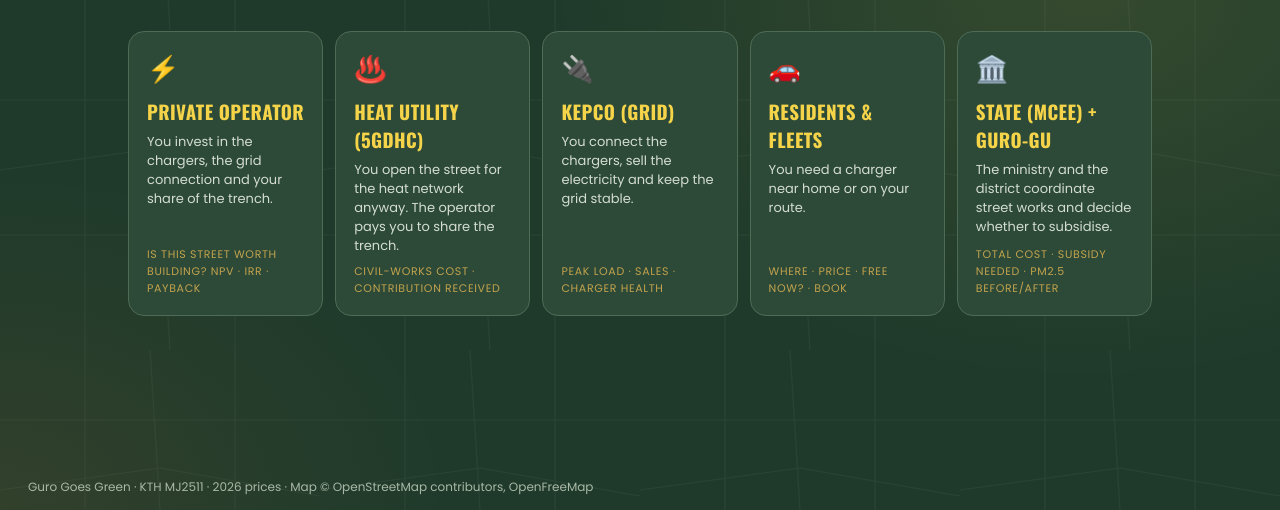
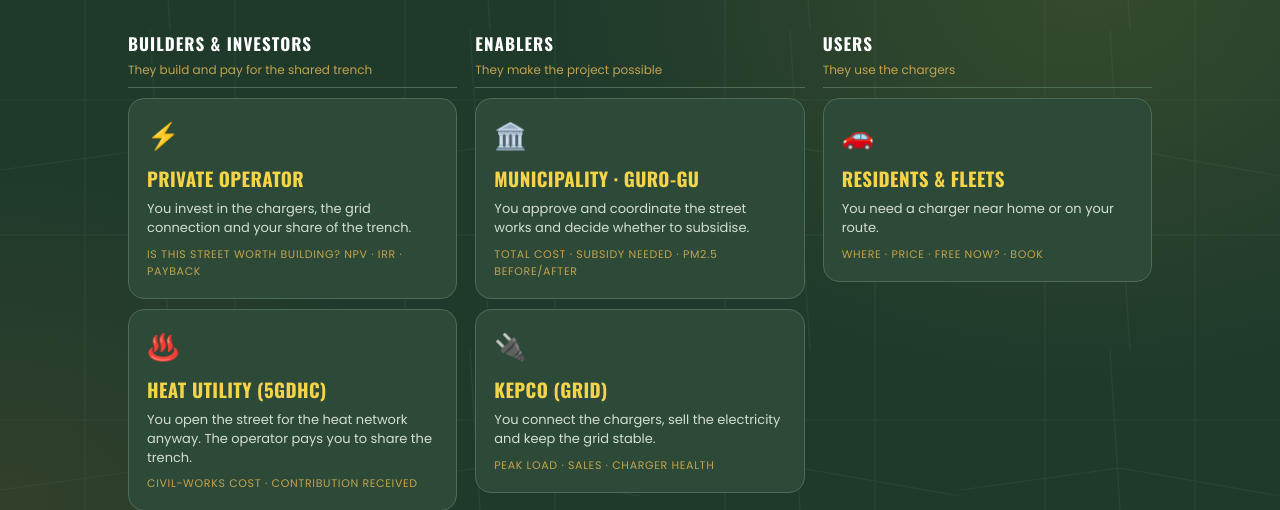
Before and after one commit to blessinglars/guro-business-map, a plain HTML site: page index.html in a window 1280 px wide. Both pictures are taken after a click on the button "Enter ›". Shown: the part 290-800 px from the top of the page. Drawn offline with nearby package versions, Linux system fonts and the light colour scheme.

Commit message:
Group roles into Builders & Investors, Enablers, Users; rename to Municipality · Guro-gu
Co-Authored-By: Claude Opus 5.5 <noreply@anthropic.com>
Claude-Session: https://claude.ai/code/session_01CrJekK79awDLJFhzVG2pHT

```diff
--- a/index.html
+++ b/index.html
@@ -47,7 +47,12 @@ html[lang=ko] .kth{letter-spacing:.04em}
 .title{font-size:clamp(32px,5vw,54px);line-height:1;margin-top:18px}
 .title span{display:block;color:var(--yellow)}
 .who{font-size:20px;color:var(--gold);margin-bottom:14px}
-.actors{display:grid;grid-template-columns:repeat(auto-fill,minmax(178px,1fr));gap:12px}
+.actors{display:grid;grid-template-columns:repeat(3,minmax(0,1fr));gap:18px;align-items:start}
+.group{display:flex;flex-direction:column;gap:10px}
+.ghead{border-bottom:1px solid #4d6b55;padding-bottom:6px}
+.ghead h3{font-size:17px;color:#fff;letter-spacing:.06em}
+.ghead span{font-size:12px;color:var(--gold)}
+.group .actor{min-height:0}
 .actor{background:var(--green2);border:1px solid #4d6b55;border-radius:16px;padding:18px;text-align:left;color:#fff;transition:.15s;display:flex;flex-direction:column;gap:8px;min-height:200px}
 .actor:hover{border-color:var(--yellow);transform:translateY(-2px)}
 .actor .ic{font-size:26px}
@@ -149,7 +154,9 @@ svg text{font-family:Poppins,'Noto Sans KR'}
   .foot{padding:10px 16px;font-size:11px}
   .title{margin-top:12px}
   .lead{font-size:15px;margin:12px 0 18px}
-  .actors{grid-template-columns:1fr;gap:10px}
+  .actors{grid-template-columns:1fr;gap:16px}
+  .group{gap:8px}
+  .ghead h3{font-size:15px}
   .actor{min-height:0;padding:12px 14px;gap:4px;display:grid;grid-template-columns:auto 1fr;column-gap:12px;align-items:center}
   .actor .ic{grid-row:1/4;font-size:28px}
   .actor h3{font-size:17px}
@@ -542,8 +549,8 @@ const ACTORS = {
     p:['You need a charger near home or on your route.','집 근처나 이동 경로에 충전기가 필요합니다.'],
     wants:['Where · price · free now? · book','위치 · 가격 · 이용 가능 여부 · 예약']},
   public:{ic:'🏛️',color:'#b8462f',
-    name:['State (MCEE) + Guro-gu','국가 (기후에너지환경부) + 구로구'],short:['State + Guro-gu','국가 + 구로구'],
-    p:['The ministry and the district coordinate street works and decide whether to subsidise.','정부 부처와 구청이 도로 공사를 조정하고 보조금 지원 여부를 결정합니다.'],
+    name:['Municipality · Guro-gu','구청 · 구로구'],short:['Guro-gu','구로구'],
+    p:['You approve and coordinate the street works and decide whether to subsidise.','도로 공사를 승인·조정하고 보조금 지원 여부를 결정합니다.'],
     wants:['Total cost · subsidy needed · PM2.5 before/after','총사업비 · 필요 보조금 · PM2.5 변화']}
 };
 const A = k => { const a = ACTORS[k], i = LANG==='ko'?1:0; return {ic:a.ic,color:a.color,name:a.name[i],short:a.short[i],p:a.p[i],wants:a.wants[i]}; };
@@ -643,12 +650,23 @@ const scenTxt = () => S.scen==='today' ? T("today's charger use in Seoul",'현
 // ===================================================================
 //  Splash + role picker
 // ===================================================================
+// Roles grouped by what they do in the dig-once project
+const GROUPS = [
+  {name:['Builders & Investors','건설 · 투자자'], sub:['They build and pay for the shared trench','공동 굴착을 건설하고 투자합니다'], keys:['operator','heat']},
+  {name:['Enablers','지원 기관'], sub:['They make the project possible','사업이 가능하도록 지원합니다'], keys:['public','kepco']},
+  {name:['Users','이용자'], sub:['They use the chargers','충전기를 이용합니다'], keys:['users']},
+];
 function buildActors(){
-  const grid=document.getElementById('actorGrid'); grid.innerHTML='';
-  for(const k of Object.keys(ACTORS)){ const a=A(k);
-    const b=document.createElement('button'); b.className='actor';
-    b.innerHTML=`<div class="ic">${a.ic}</div><h3>${a.name}</h3><p>${a.p}</p><div class="wants">${a.wants}</div>`;
-    b.onclick=()=>chooseActor(k); grid.appendChild(b); }
+  const grid=document.getElementById('actorGrid'); grid.innerHTML=''; const i=LANG==='ko'?1:0;
+  for(const g of GROUPS){
+    const col=document.createElement('div'); col.className='group';
+    col.innerHTML=`<div class="ghead"><h3>${g.name[i]}</h3><span>${g.sub[i]}</span></div>`;
+    for(const k of g.keys){ const a=A(k);
+      const b=document.createElement('button'); b.className='actor';
+      b.innerHTML=`<div class="ic">${a.ic}</div><h3>${a.name}</h3><p>${a.p}</p><div class="wants">${a.wants}</div>`;
+      b.onclick=()=>chooseActor(k); col.appendChild(b); }
+    grid.appendChild(col);
+  }
 }
 function show(id){ for(const s of ['splash','intro']) document.getElementById(s).style.display = s===id?'flex':'none'; }
 document.getElementById('enterBtn').onclick=()=>show('intro');
@@ -1141,7 +1159,7 @@ function bindAll(){
 function operatorPanel(R){
   const F=fin(R), ok=F.npv>=0;
   const capex=[[T('Chargers (AC + DC)','충전기 (AC + DC)'),R.equip],[T('KEPCO grid connection','한전 전력망 연결'),R.grid],[T('Trench: cables & conduits','굴착: 케이블·전선관'),R.cables],[T('Trench: contribution to heat utility','굴착: 열공급사업자 분담금'),R.contribution]];
-  if(R.subsidyKRW) capex.push([T('State subsidy','국가 보조금'),-R.subsidyKRW,'#c2a24e']);
+  if(R.subsidyKRW) capex.push([T('Public subsidy','공공 보조금'),-R.subsidyKRW,'#c2a24e']);
   return `<div class="pcard"><div class="verdict ${ok?'':'no'}"><div class="kicker" style="color:${ok?'var(--gold)':'#ffd9cf'}">${T('Should you build here?','여기에 설치해야 할까요?')}</div>
     <div class="big">${ok?T('YES, IT PAYS','네, 수익성이 있습니다'):T('NOT AT THESE NUMBERS','현재 조건으로는 어렵습니다')}</div>
     <p>NPV ${money(F.npv)} ${T(`over ${P.years} years at ${pct(P.rate)}`,`(${P.years}년, 할인율 ${pct(P.rate)})`)} · IRR ${F.irr==null?'n/a':pct(F.irr,1)} · ${T('payback','회수기간')} ${yrs(F.pay)}</p></div>
@@ -1165,7 +1183,7 @@ function operatorPanel(R){
      ${cashChart(R.capexDig,F.net)}</div>
    <div class="pcard"><div class="kicker">${T('Change the conditions','조건을 바꿔보세요')}</div>
      ${slider('sContrib',T('Your share of the shared civil works','공동 토목공사비 분담 비율'),0,100,5,Math.round(P.contrib*100),v=>v+'%')}
-     ${slider('sSub',T('State subsidy on charger hardware','충전기 설비 국가 보조금'),0,100,5,Math.round(P.subsidy*100),v=>v+'%')}
+     ${slider('sSub',T('Public subsidy on charger hardware','충전기 설비 공공 보조금'),0,100,5,Math.round(P.subsidy*100),v=>v+'%')}
      ${slider('sPAC',T('AC price (KRW/kWh)','AC 충전요금 (원/kWh)'),200,450,5,P.priceAC,v=>'₩'+v)}
      ${slider('sPDC',T('DC price (KRW/kWh)','DC 충전요금 (원/kWh)'),250,500,5,P.priceDC,v=>'₩'+v)}
      ${slider('sEV',T('EV share of cars','전기차 비율'),10,100,5,Math.round(P.evShare*100),v=>v+'%')}
```
